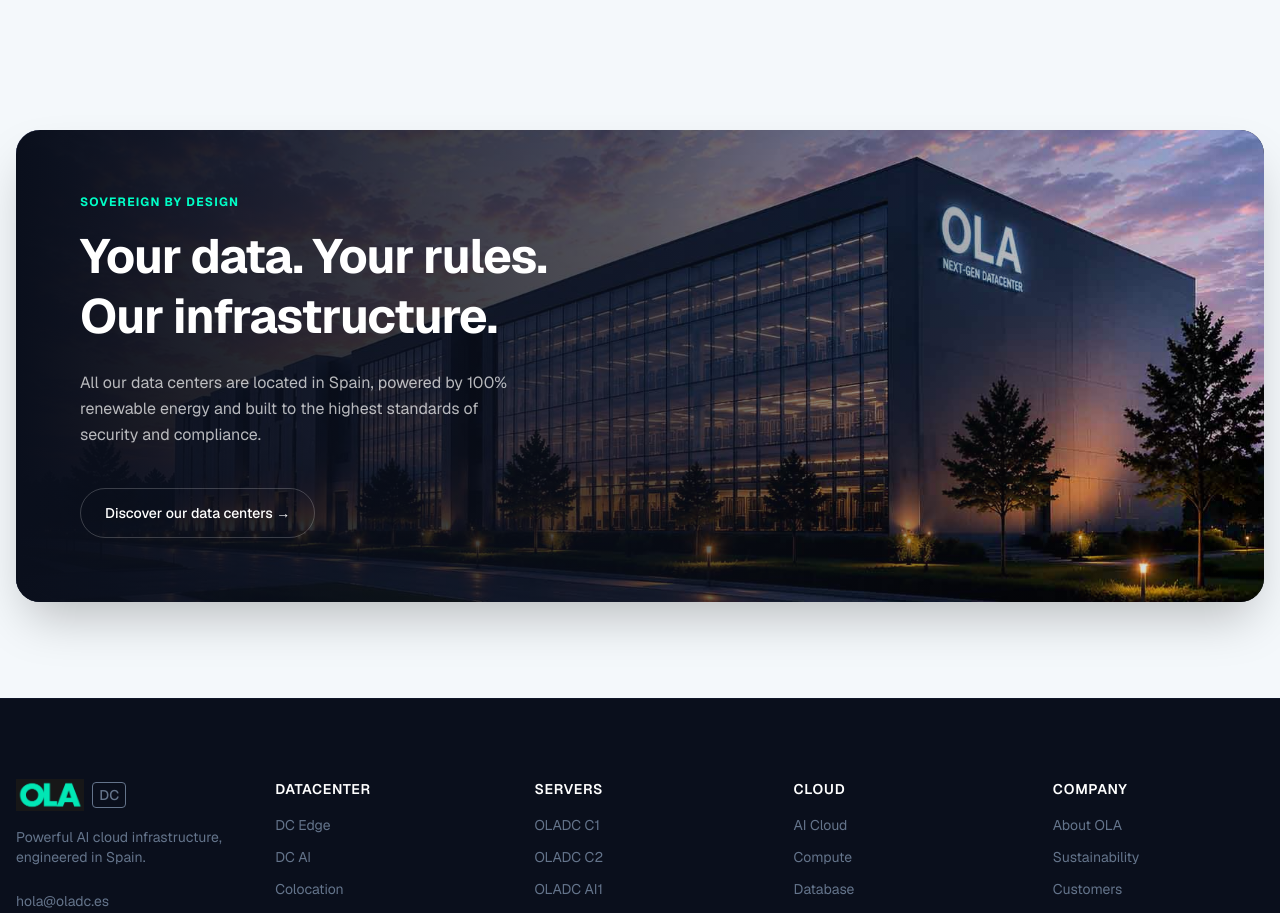
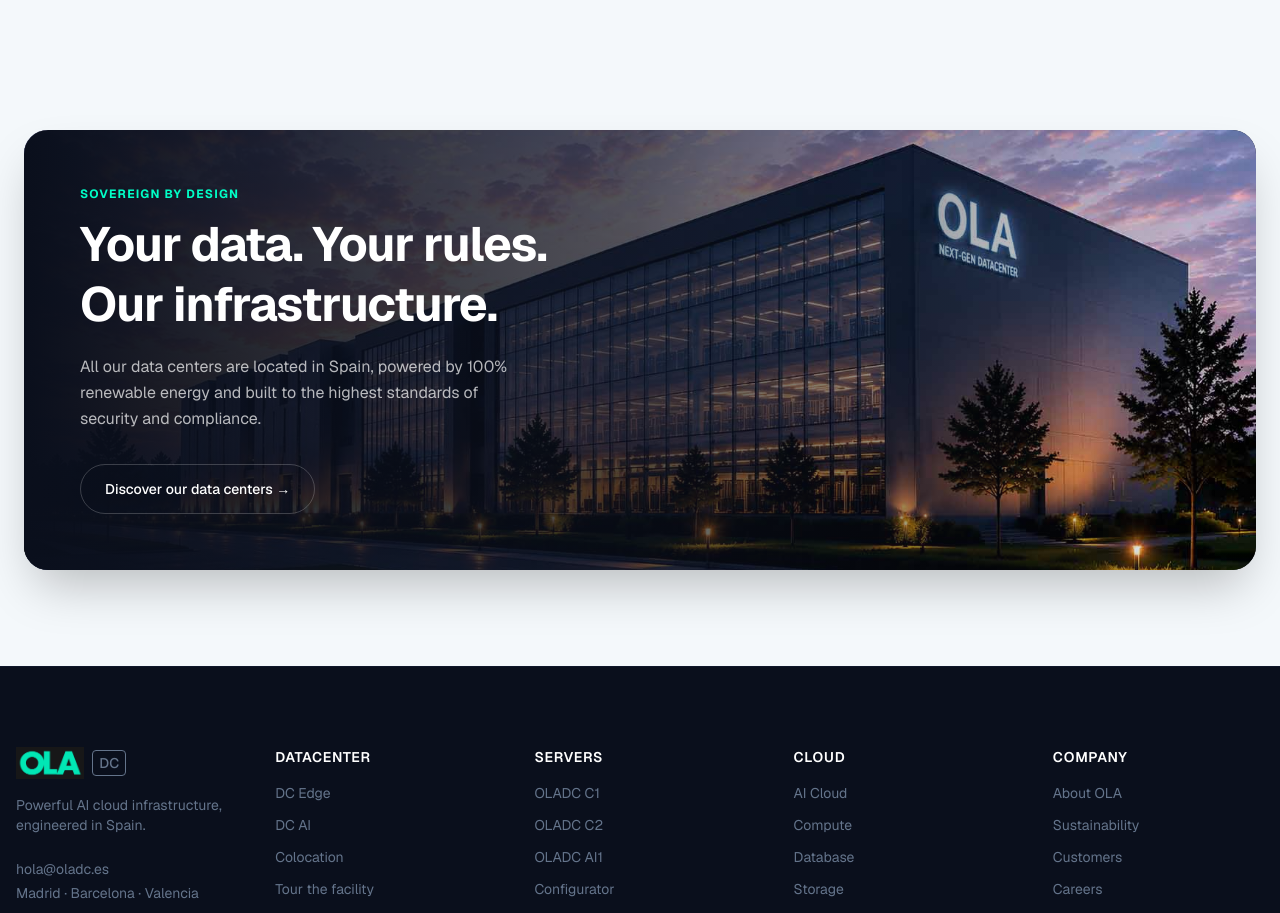
Before and after one commit to cloudindev/oladatacenter, a Next.js app: page / in a window 1280 px wide. Shown: the part 2929-3842 px from the top of the page. Built offline with nearby package versions, Linux system fonts and the light colour scheme.

Commit message:
style: make datacenter banner wider and shorter

```diff
--- a/src/components/sections/DatacenterBanner.tsx
+++ b/src/components/sections/DatacenterBanner.tsx
@@ -6,8 +6,8 @@
 export function DatacenterBanner() {
   return (
     <section className="bg-bg-light pb-24">
-      <div className="container mx-auto px-4">
-        <div className="relative rounded-3xl overflow-hidden bg-bg-dark text-white min-h-[400px] shadow-2xl">
+      <div className="max-w-[1600px] mx-auto px-4 md:px-6">
+        <div className="relative rounded-3xl overflow-hidden bg-bg-dark text-white min-h-[320px] shadow-2xl">
 
           {/* Background Image */}
           <div className="absolute inset-0 z-0">
@@ -22,17 +22,17 @@
             <div className="absolute inset-0 bg-gradient-to-r from-[#0a0f1c] via-[#0a0f1c]/70 to-transparent" />
           </div>
 
-          <div className="relative z-10 p-10 md:p-16 max-w-2xl h-full flex flex-col justify-center">
-            <div className="text-[#00FFC7] text-xs font-bold tracking-widest uppercase mb-4">
+          <div className="relative z-10 p-8 md:p-12 lg:p-14 max-w-2xl h-full flex flex-col justify-center">
+            <div className="text-[#00FFC7] text-xs font-bold tracking-widest uppercase mb-3">
               SOVEREIGN BY DESIGN
             </div>
 
-            <h2 className="text-3xl md:text-5xl font-bold tracking-tight text-white leading-tight mb-6">
+            <h2 className="text-3xl md:text-5xl font-bold tracking-tight text-white leading-tight mb-5">
               Your data. Your rules.<br />
               Our infrastructure.
             </h2>
 
-            <p className="text-white/70 mb-10 max-w-md leading-relaxed">
+            <p className="text-white/70 mb-8 max-w-md leading-relaxed">
               All our data centers are located in Spain, powered by 100% renewable energy and built to the highest standards of security and compliance.
             </p>
 
```
